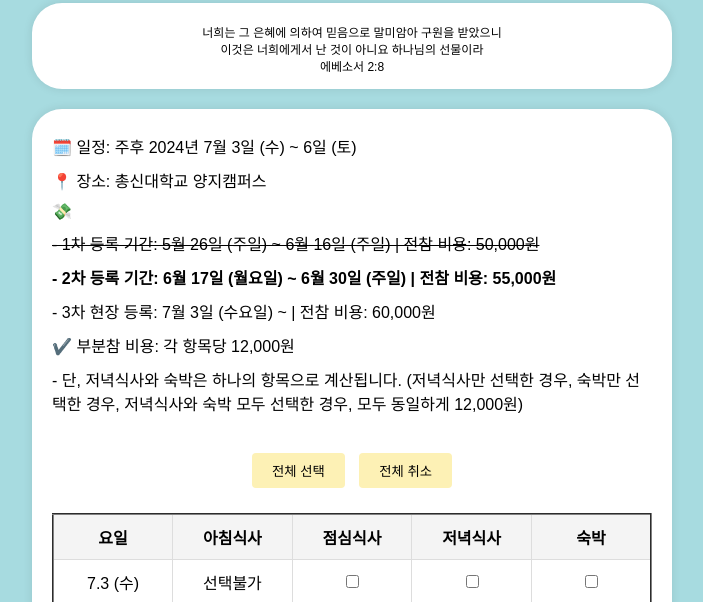
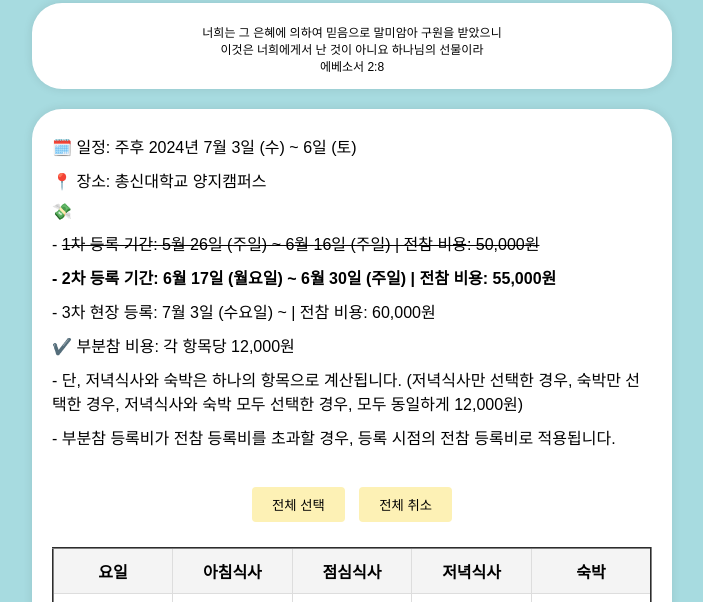
Before and after one commit to saranguniv/EncounterGrace, a plain HTML site: page index.html in a window 1280 px wide. Shown: the part 167-769 px from the top of the page, without its empty margins (288-991 px from the left). Drawn offline with Linux system fonts and the light colour scheme; a web font is replaced by a local one.

Commit message:
Update index.html

```diff
--- a/index.html
+++ b/index.html
@@ -22,11 +22,12 @@
         <p>🗓️ 일정: 주후 2024년 7월 3일 (수) ~ 6일 (토)</p>
         <p>📍 장소: 총신대학교 양지캠퍼스</p>
         <p>💸
-        <p><s>- 1차 등록 기간: 5월 26일 (주일) ~ 6월 16일 (주일) | 전참 비용: 50,000원</s></p>
+        <p>- <s>1차 등록 기간: 5월 26일 (주일) ~ 6월 16일 (주일) | 전참 비용: 50,000원</s></p>
         <p><b>- 2차 등록 기간: 6월 17일 (월요일) ~ 6월 30일 (주일) | 전참 비용: 55,000원</b></p>
         <p>- 3차 현장 등록: 7월 3일 (수요일) ~                 | 전참 비용: 60,000원</p>
         <p>✔️ 부분참 비용: 각 항목당 12,000원</p>
         <p>- 단, 저녁식사와 숙박은 하나의 항목으로 계산됩니다. (저녁식사만 선택한 경우, 숙박만 선택한 경우, 저녁식사와 숙박 모두 선택한 경우, 모두 동일하게 12,000원)</p>
+        <p>- 부분참 등록비가 전참 등록비를 초과할 경우, 등록 시점의 전참 등록비로 적용됩니다.</p>
         <br>
         <div id="buttons">
             <input type='button' value="전체 선택" onclick="checkAll(true)"/>
```
